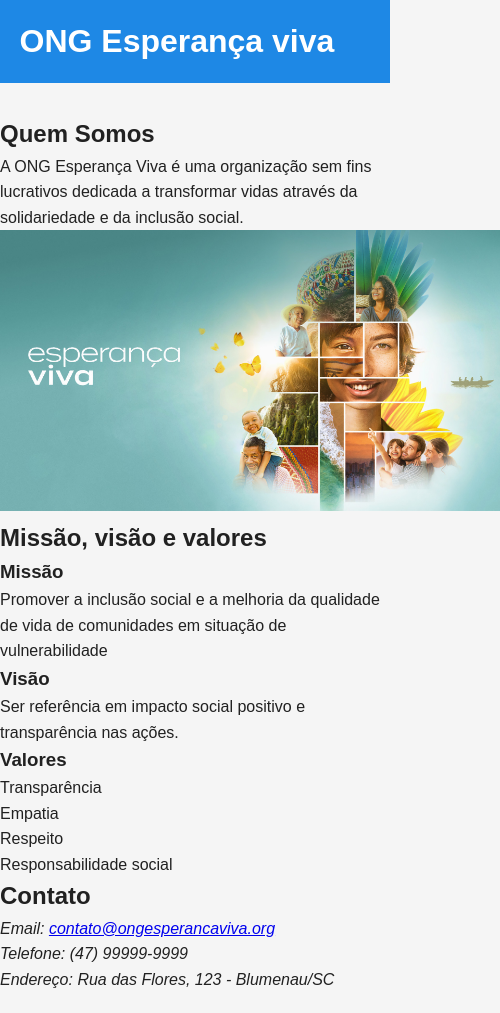
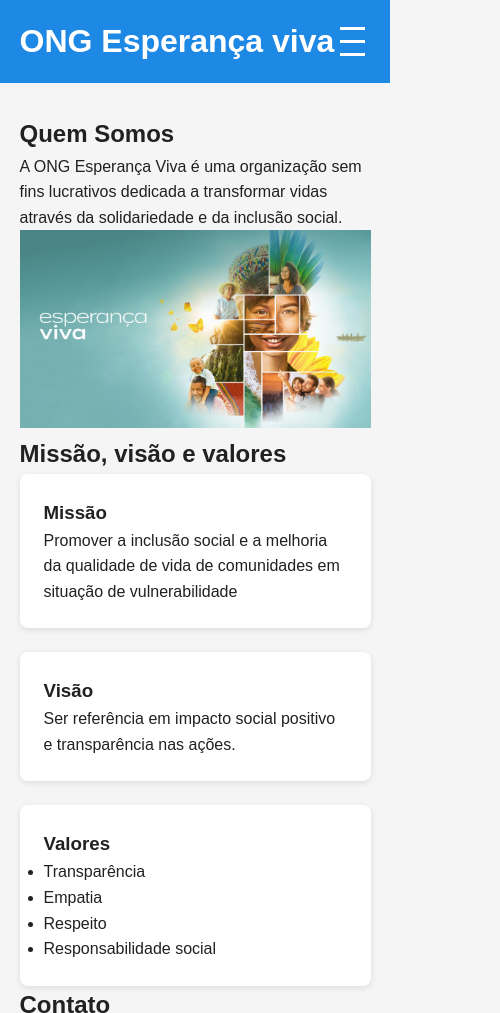
Before and after one commit to RomeuReif/Atividade2-Desenvolvimento-Front-End, a plain HTML site: page index.html in a window 390 px wide. Shown: the top 1013 px of the page, 500 px wide, since content can reach past the window. Drawn offline with Linux system fonts and the light colour scheme.

Commit message:
adiciona css no index e modifica elementos

```diff
--- a/index.html
+++ b/index.html
@@ -14,9 +14,14 @@
         <div class="container">
             <h1>ONG Esperança viva</h1>
 
+            <div class="menu-toggle" id="menu-toggle">
+                <span></span>
+                <span></span>
+                <span></span>
+            </div>
 
             <nav>
-                <ul>
+                <ul id="menu">
 
                     <li><a href="index.html">Inicio</a></li>
                     <li><a href="projetos.html">Projetos</a></li>
@@ -27,25 +32,31 @@
         </div>
     </header>
 
-    <main>
+    <main class="container">
         <section id="sobre">
             <h2>Quem Somos</h2>
             <p>A ONG Esperança Viva é uma organização sem fins lucrativos dedicada a transformar vidas através da solidariedade e da inclusão social.</p>
-            <img src="img/thumb_esperança-viva.jpg" alt="Equipe da ONG trabalhando em projeto social" width="500px">
+            <img src="img/thumb_esperança-viva.jpg" alt="Equipe da ONG trabalhando em projeto social" width="100%">
         </section>
 
         <section id="missao-visao-valores">
             <h2>Missão, visão e valores</h2>
+            <div class="grid">
+                <div class="card">
                     <article>
                         <h3>Missão</h3>
                         <p>Promover a inclusão social e a melhoria da qualidade de vida de comunidades em situação de vulnerabilidade</p>
                     </article>
+                </div>
 
+                <div class="card">
                     <article>
                         <h3>Visão</h3>
                         <p>Ser referência em impacto social positivo e transparência nas ações.</p>
                     </article>
+                </div>
 
+                <div class="card">
                     <article>
                         <h3>Valores</h3>
                         <ul>
@@ -55,6 +66,9 @@
                             <li>Responsabilidade social</li>
                         </ul>
                     </article>
+                </div>
+
+            </div>
 
         </section>
 
@@ -73,5 +87,14 @@
         <p>&copy; 2025 ONG Esperança Viva - Todos os direitos reservados.</p>
     </footer>
 
+    <script>
+        const toggle = document.getElementById("menu-toggle");
+        const menu = document.getElementById("menu");
+
+        toggle.addEventListener("click", () => {
+          menu.classList.toggle("show");
+        });
+      </script>
+
 </body>
 </html>
```
Lines whose indentation alone changed are shown as unchanged.
